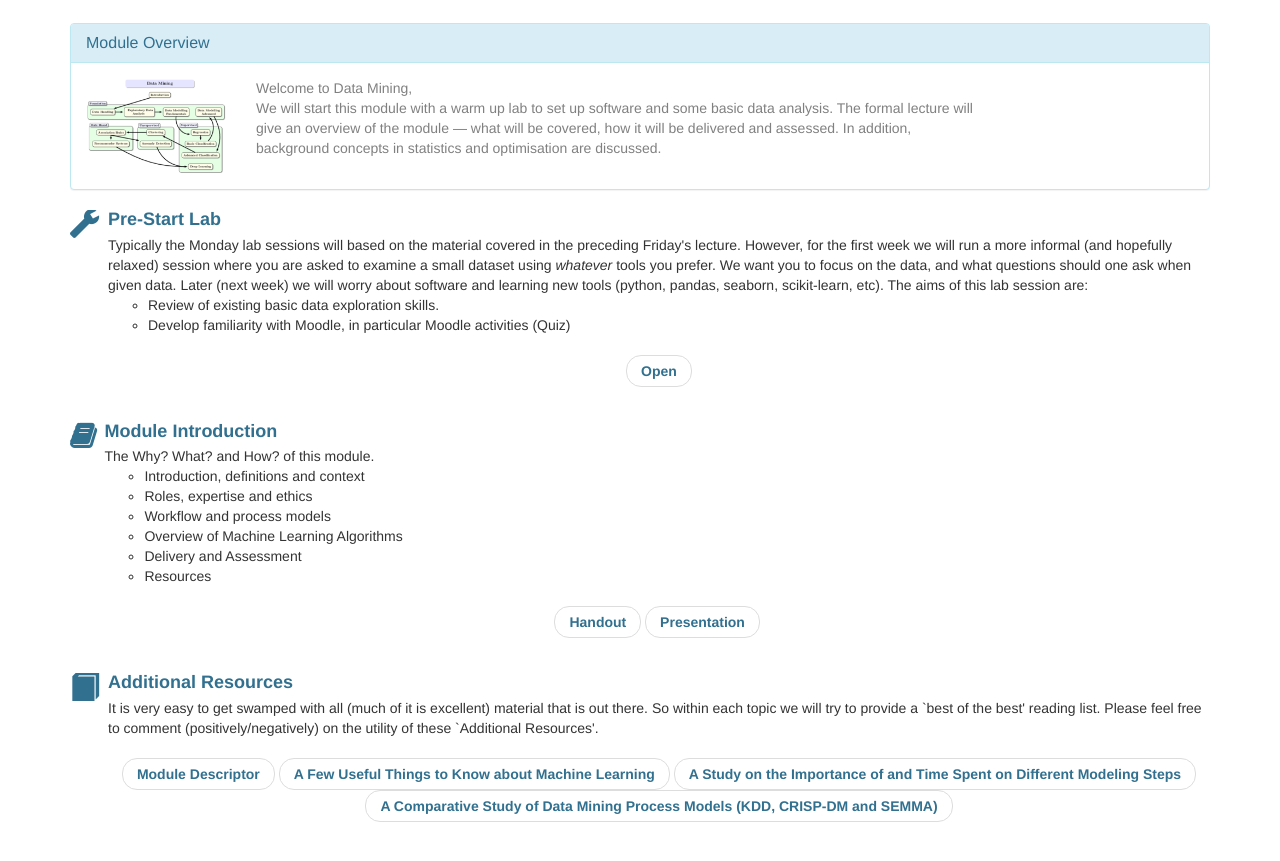
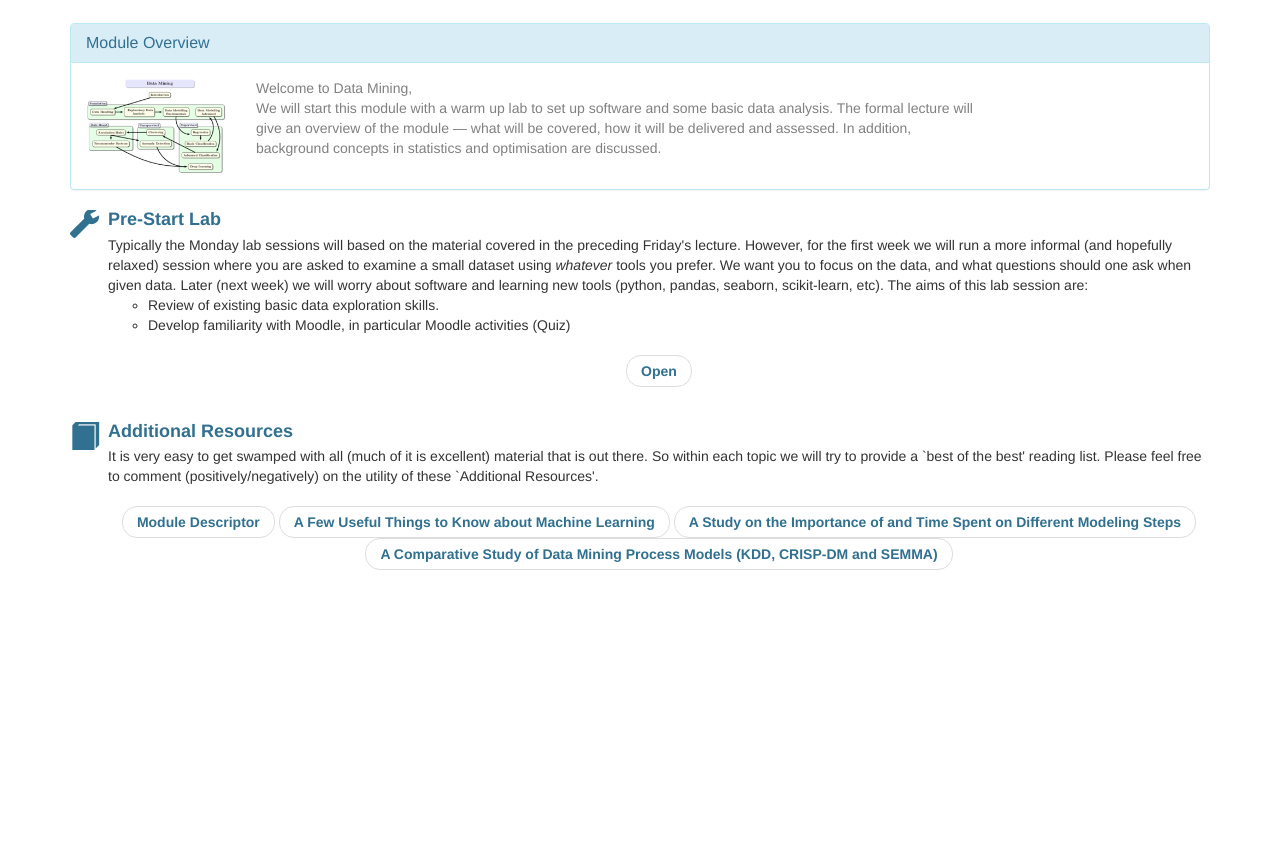
Before and after one commit to SETU-DataMining/live_23, a plain HTML site: page topics/01-Module_Overview/index.html in a window 1280 px wide. Shown: the part 47-908 px from the top of the page. Drawn offline with nearby package versions, Linux system fonts and the light colour scheme.

Commit message:
hidden week 01 notes by setting state: private in .resource.yaml

```diff
--- a/topics/01-Module_Overview/index.html
+++ b/topics/01-Module_Overview/index.html
@@ -5,7 +5,7 @@
     <meta http-equiv="X-UA-Compatible" content="IE=edge">
     <meta name="viewport" content="width=device-width, initial-scale=1">
 
-    <title>MSc Data Mining</title>
+    <title>Data Mining</title>
 
     <link href="../../style/bootstrap/css/bootstrap.min.css" rel="stylesheet">
 	<link href="../../style/font-awesome/css/font-awesome.min.css" rel="stylesheet" >
@@ -142,10 +142,6 @@
 										</li>
 
 										<li >
-											<a href="#03-Module_Introduction">Module Introduction</a>
-										</li>
-
-										<li >
 											<a href="#42-Additional_Resources">Additional Resources</a>
 										</li>
 
@@ -230,40 +226,6 @@ The aims of this lab session are:<br /> <ul> <li>Review of existing basic data e
 
 
 <li class="media">
-	<a class="kmaa" id="03-Module_Introduction"></a>
-	<span class=" fa  fa-book pull-left kmheading" style="font-size:200%"></span>
-	<div class="media-body">
-		<h4 class="media-heading kmheading">Module Introduction</h4>
-		<span>The Why? What? and How? of this module.</span>
-		<div></div>
-		<ul>
-
-			<li>Introduction, definitions and context</li>
-
-			<li>Roles, expertise and ethics</li>
-
-			<li>Workflow and process models</li>
-
-			<li>Overview of Machine Learning Algorithms</li>
-
-			<li>Delivery and Assessment</li>
-
-			<li>Resources</li>
-
-		</ul>
-		<ul class="pager">
-
-		  	<li><a class="kmpill" href="03-Module_Introduction/01-03-Module_Introduction-Slides-Handout.pdf" >Handout</a></li>
-
-		  	<li><a class="kmpill" href="03-Module_Introduction/01-03-Module_Introduction-Slides-Presentation.pdf" >Presentation</a></li>
-
-		</ul>
-	</div>
-</li>
-
-
-
-<li class="media">
 	<a class="kmaa" id="42-Additional_Resources"></a>
 	<span class=" glyphicon glyphicon-book pull-left kmheading" style="font-size:200%"></span>
 	<div class="media-body">
```
Also changed, not shown: topics/01-Module_Overview/01-Pre-Start_Lab/01-Data_Exploration.html (+3 -3 lines).
